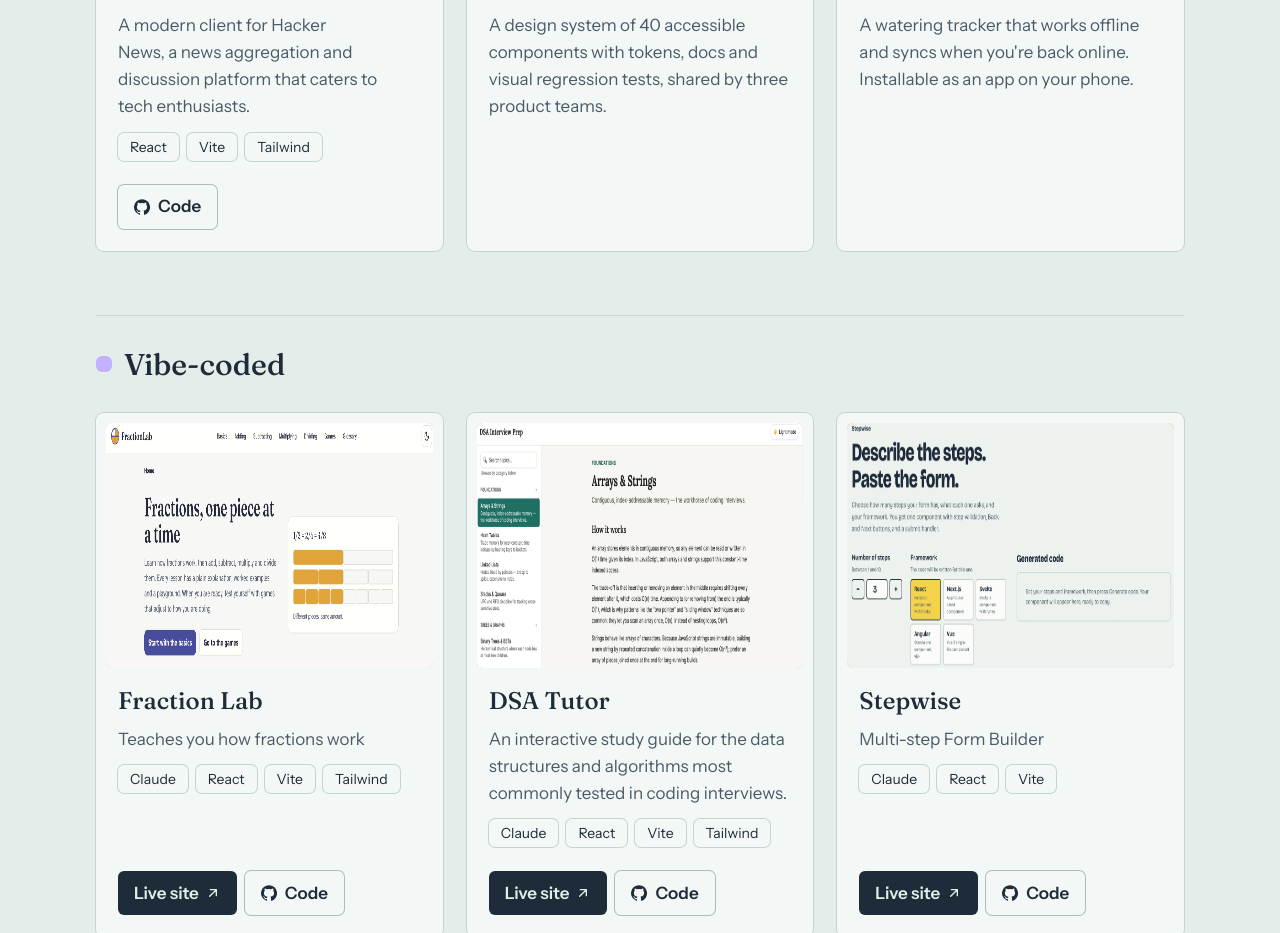
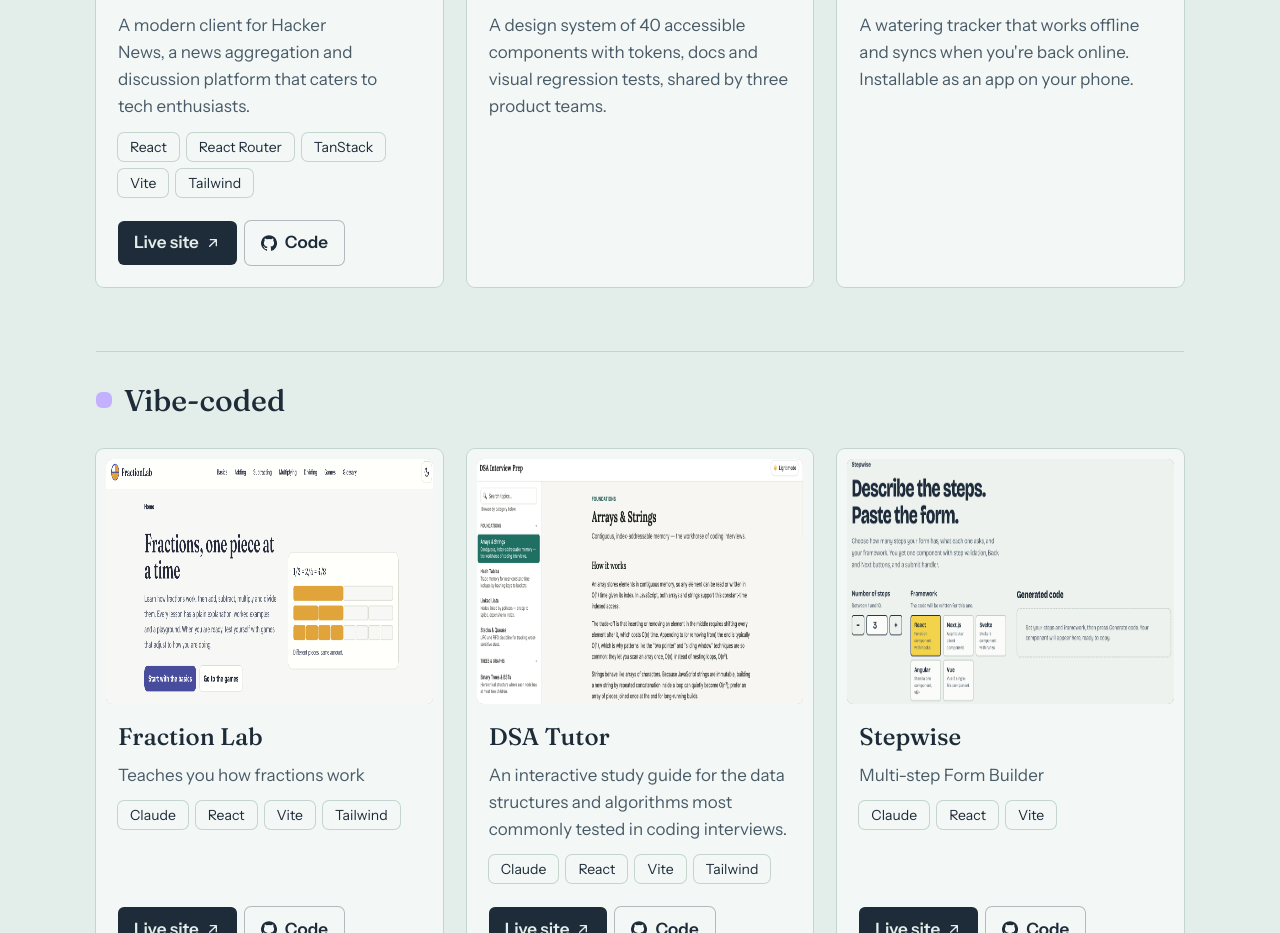
Before and after one commit to corianderstudios/bug-free-system, a React (Vite) app: page / in a window 1280 px wide. Shown: the part 1300-2233 px from the top of the page. Built offline with nearby package versions, Linux system fonts and the light colour scheme.

Commit message:
updated project

```diff
--- a/src/components/ProjectCard.jsx
+++ b/src/components/ProjectCard.jsx
@@ -16,7 +16,7 @@ export default function ProjectCard({ project }) {
   return (
     <article className="flex flex-col rounded-lg bg-surface p-2.5 ring-1 ring-line">
       <div
-        className={`${popBg[color] || popBg.lilac} relative aspect-[4/3] overflow-hidden rounded-md`}
+        className={`${popBg[color] || popBg.sky} relative aspect-[4/3] overflow-hidden rounded-md`}
       >
         {image ? (
           <img
--- a/src/data/content.js
+++ b/src/data/content.js
@@ -35,8 +35,8 @@ export const projects = {
       title: "Hacker News Client",
       description:
         "A modern client for Hacker News, a news aggregation and discussion platform that caters to tech enthusiasts.",
-      stack: ["React", "Vite", "Tailwind"],
-      live: "",
+      stack: ["React", "React Router", "TanStack", "Vite", "Tailwind"],
+      live: "https://corianderstudios.github.io/new",
       code: "https://github.com/corianderstudios/hacker-news-client",
       image: "images/HackerNews.png", // e.g. "projects/tidepool.png"
       imageAlt: "Image of Hacker News Client homepage",
```
